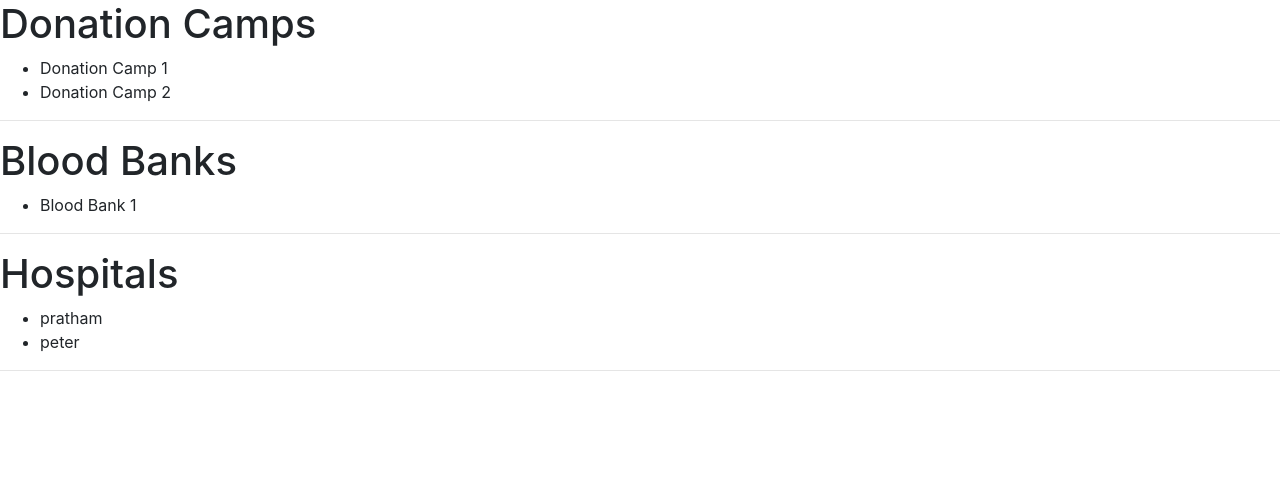
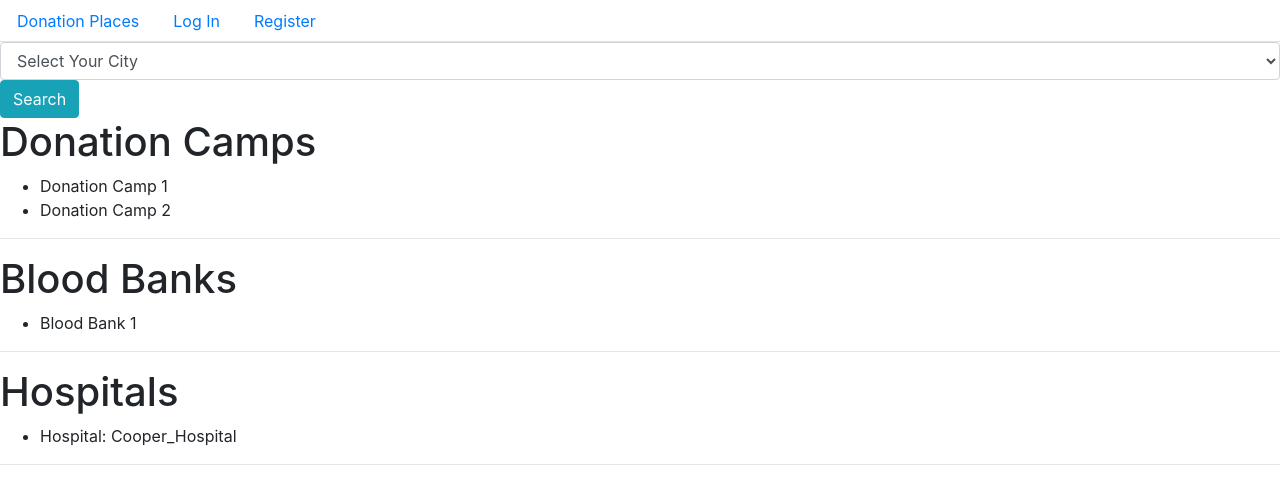
Before and after one commit to dhyan-16k/PL-Project, a Django app: page / in a window 1280 px wide. Shown: the top 504 px of the page. Run offline with Django 3.2, Linux system fonts and the light colour scheme; data comes from the database, SQL or seed files in the repository; both versions use the stored data as it was after the commit; some libraries are stand-ins or nearby versions.

Commit message:
search_city

```diff
--- a/donate/models.py
+++ b/donate/models.py
@@ -50,7 +50,7 @@ class DonationPlace(models.Model):
     street = models.CharField (max_length=64)
     city = models.CharField (max_length=64)
     state = models.CharField (max_length=64)
-    phone_no = PhoneNumberField()
+    phone_no = PhoneNumberField(unique=True)
     donors = models.ManyToManyField(User, blank=True, related_name="donations")
 
     def __str__(self):
--- a/donate/templates/donate/index.html
+++ b/donate/templates/donate/index.html
@@ -1,7 +1,25 @@
 {% extends "donate/layout.html" %}
 {% load static %}
 
+{% block title %}Blood Donation{% endblock %}
+
 {% block body %}
+
+    <form action="{% url 'index' %}" method="POST">
+        {% csrf_token %}
+        <select class="form-control" aria-label="Search City" name="search_city">
+            <option selected>Select Your City</option>
+            <option value="Andheri">Andheri</option>
+            <option value="Borivali">Borivali</option>
+            <option value="Dadar">Dadar</option>
+            <option value="Goregaon">Goregaon</option>
+            <option value="Kandivali">Kandivali</option>
+            <option value="Mira Road">Mira Road</option>
+            <option value="Santacruz">Santacruz</option>
+            <option value="Vile Parle">Vile Parle</option>
+        </select>
+        <button type="submit" class="btn btn-info">Search</button>
+    </form>
     <h1>Donation Camps</h1>
     <ul>
         {% for camp in camps %}
--- a/donate/templates/donate/layout.html
+++ b/donate/templates/donate/layout.html
@@ -4,10 +4,34 @@
 <html lang="en">
     <head>
         <title>{% block title %}{% endblock %}</title>
+        <link rel="icon" href="https://previews.123rf.com/images/pixdesign123/pixdesign1231408/pixdesign123140800173/31092174-cartoon-character-of-blood-drop-with-best-sign.jpg" type="image/x-icon">
         <link rel="stylesheet" href="https://stackpath.bootstrapcdn.com/bootstrap/4.4.1/css/bootstrap.min.css" integrity="sha384-Vkoo8x4CGsO3+Hhxv8T/Q5PaXtkKtu6ug5TOeNV6gBiFeWPGFN9MuhOf23Q9Ifjh" crossorigin="anonymous">
         <link href="{% static 'donate/styles.css' %}" rel="stylesheet">
     </head>
     <body>
+        <ul class="nav nav-tabs links">
+            <li class="nav-item">
+                <a class="nav-link" href="{% url 'index' %}">Donation Places</a>
+            </li>
+            {% if user.is_authenticated %}
+                <li class="nav-item">
+                    <a class="nav-link" href="{% url 'index' %}">Requests</a>
+                </li>
+                <li class="nav-item">
+                    <a class="nav-link" href="{% url 'logout' %}">Log Out</a>
+                </li>
+                <li class="nav-item">
+                    <a class="nav-link" href="{% url 'index' %}">Signed in as <strong>{{ user }}</strong></a>
+                </li>
+            {% else %}
+                <li class="nav-item">
+                    <a class="nav-link" href="{% url 'login' %}">Log In</a>
+                </li>
+                <li class="nav-item">
+                    <a class="nav-link" href="{% url 'register' %}">Register</a>
+                </li>
+            {% endif %}
+        </ul>
         {% block body %}
         {% endblock %}
     </body>
--- a/donate/templates/donate/register_donor.html
+++ b/donate/templates/donate/register_donor.html
@@ -34,7 +34,7 @@
         <div class="form-group">
             <input class="form-control" type="number" name="phone_no" placeholder="Phone Number (Staring with +91)">
         </div>
-        <select class="form-control" aria-label="Default select example" name="blood_type">
+        <select class="form-control" name="blood_type">
             <option selected>Select your Blood Group</option>
             <option value="A+">A+</option>
             <option value="A-">A-</option>
--- a/donate/views.py
+++ b/donate/views.py
@@ -8,11 +8,20 @@ from django.http import HttpResponseRedirect
 # Create your views here.
 
 def index(request):
-    return render(request, "donate/index.html",{
-        "camps": DonationCamp.objects.all(),
-        "banks": BloodBank.objects.all(),
-        "hospitals": User.objects.filter(is_hospital=False)
-    })
+    if request.method == 'POST':
+        city = request.POST["search_city"]
+        dp_city = DonationPlace.objects.filter(city=city)
+        return render(request, "donate/index.html",{
+            "camps": DonationCamp.objects.filter(dp_no__in=dp_city),
+            "banks": BloodBank.objects.filter(dp_no__in=dp_city),
+            "hospitals": User.objects.filter(is_hospital=True, city=city)
+        })
+    else:
+        return render(request, "donate/index.html",{
+            "camps": DonationCamp.objects.all(),
+            "banks": BloodBank.objects.all(),
+            "hospitals": User.objects.filter(is_hospital=True)
+        })
 
 def login_view(request):
     if request.method == "POST":
@@ -21,7 +30,6 @@ def login_view(request):
         username = request.POST["username"]
         password = request.POST["password"]
         user = authenticate(request, username=username, password=password)
-        print(user)
 
         # Check if authentication successful
         if user is not None:
```
Also changed, not shown: db.sqlite3.
